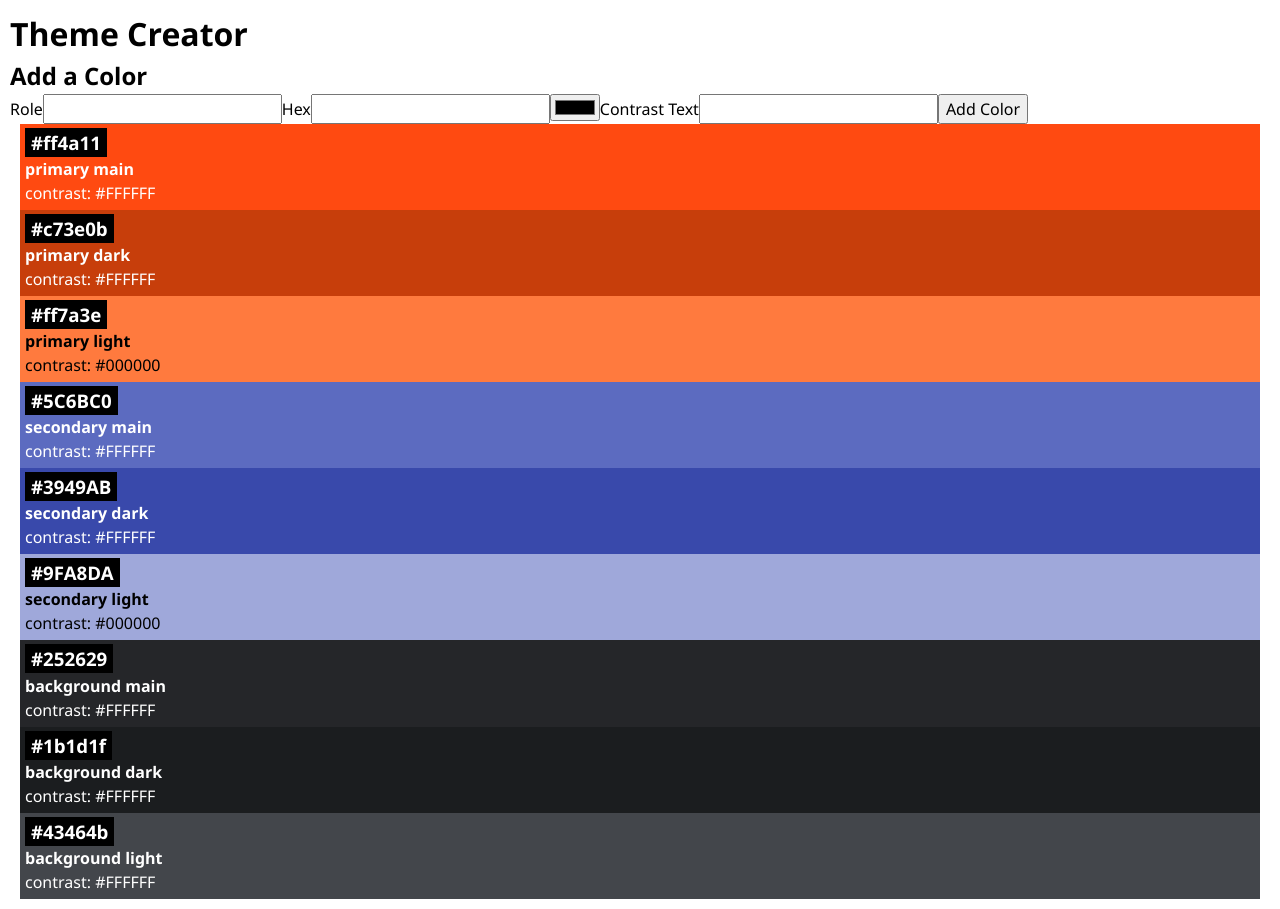
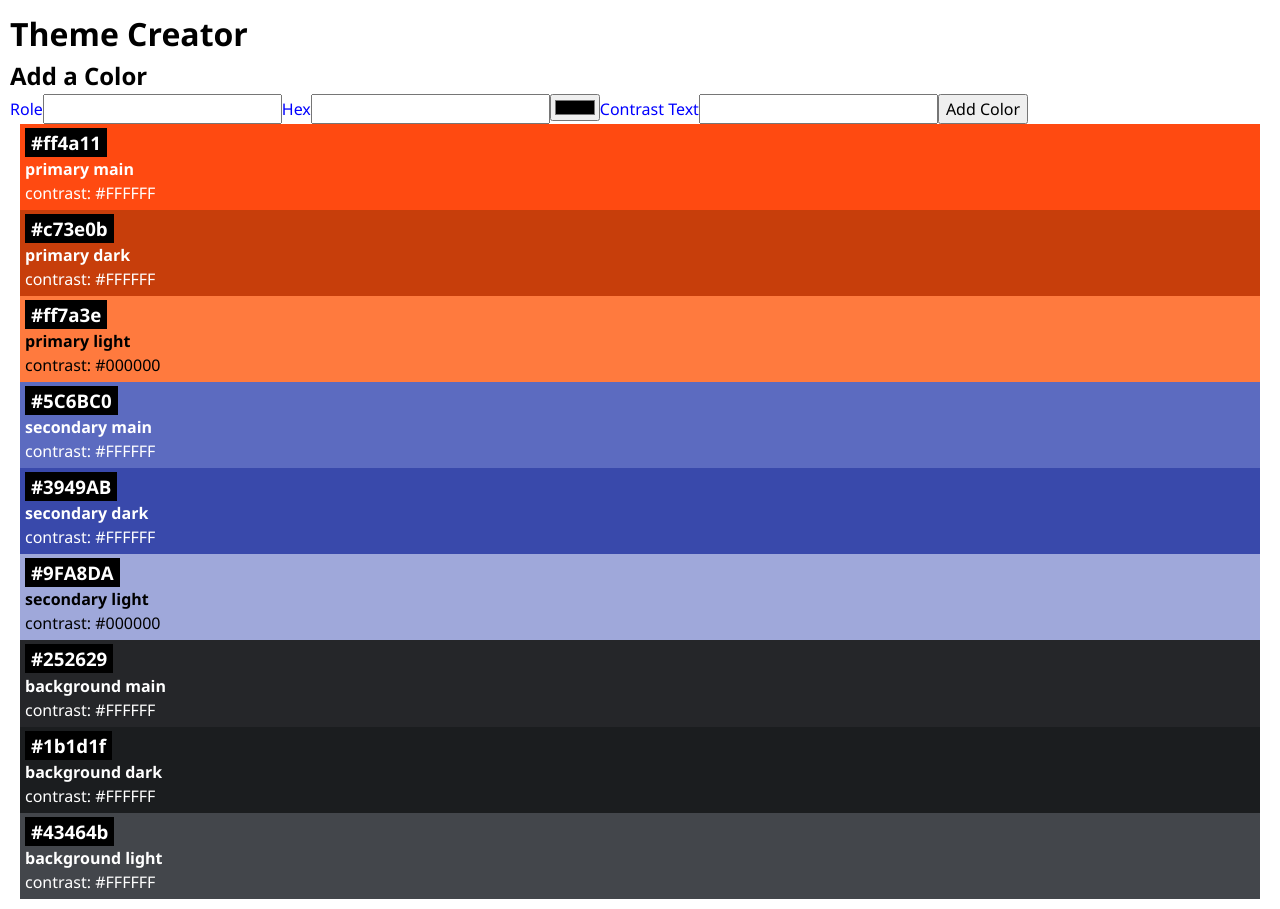
Before and after one commit to AdamHarrisB/theme-creator, a React (Vite) app: page / in a window 1280 px wide. Built offline with nearby package versions, Linux system fonts and the light colour scheme.

Commit message:
setting up form boxes

```diff
--- a/src/App.css
+++ b/src/App.css
@@ -2,3 +2,9 @@ body {
   font-family: "Segoe UI", "Helvetica Neue", Arial, sans-serif;
   padding: 10px;
 }
+
+#colorForm {
+  display: flexbox;
+  flex-direction: column;
+  color: blue;
+}
--- a/src/App.jsx
+++ b/src/App.jsx
@@ -8,7 +8,7 @@ function App() {
       <h1>Theme Creator</h1>
       <div>
         <h2>Add a Color</h2>
-        <form>
+        <form id="colorForm">
           <label htmlFor="newRole">Role</label>
           <input id="newRole" type="text"></input>
           <label htmlFor="newHex">Hex</label>
```
